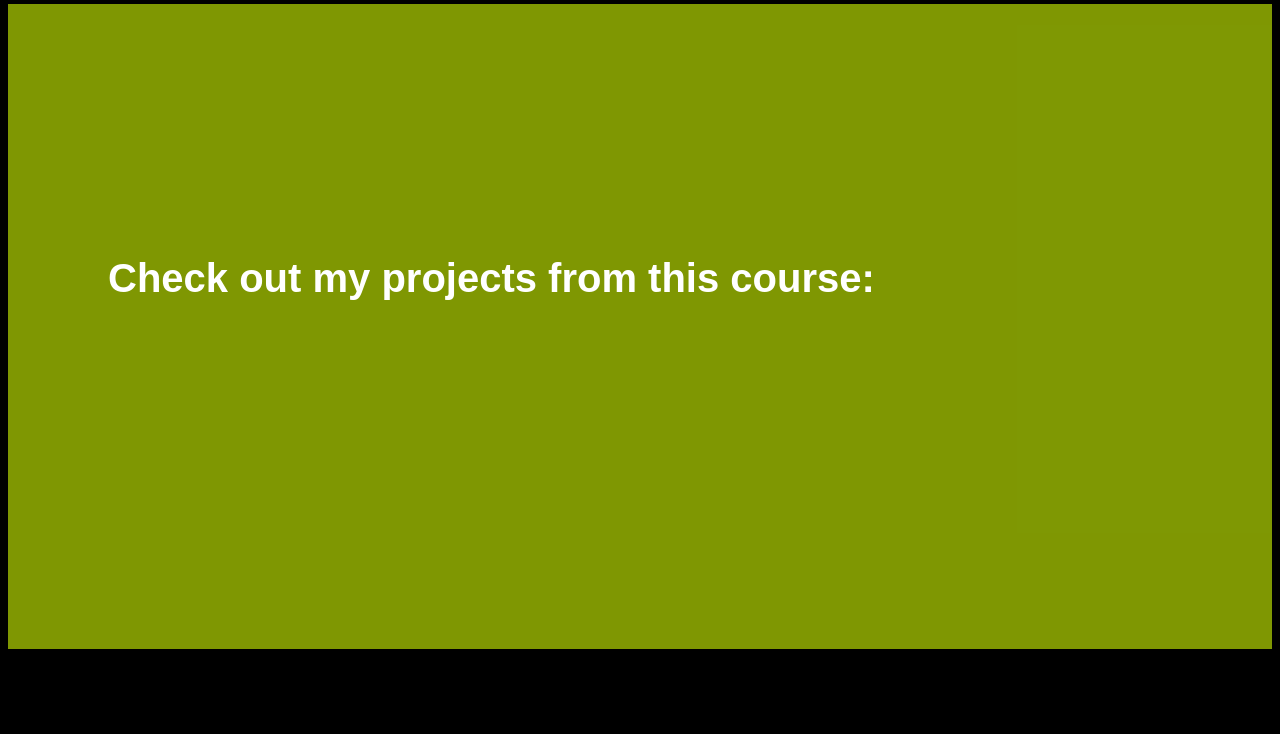
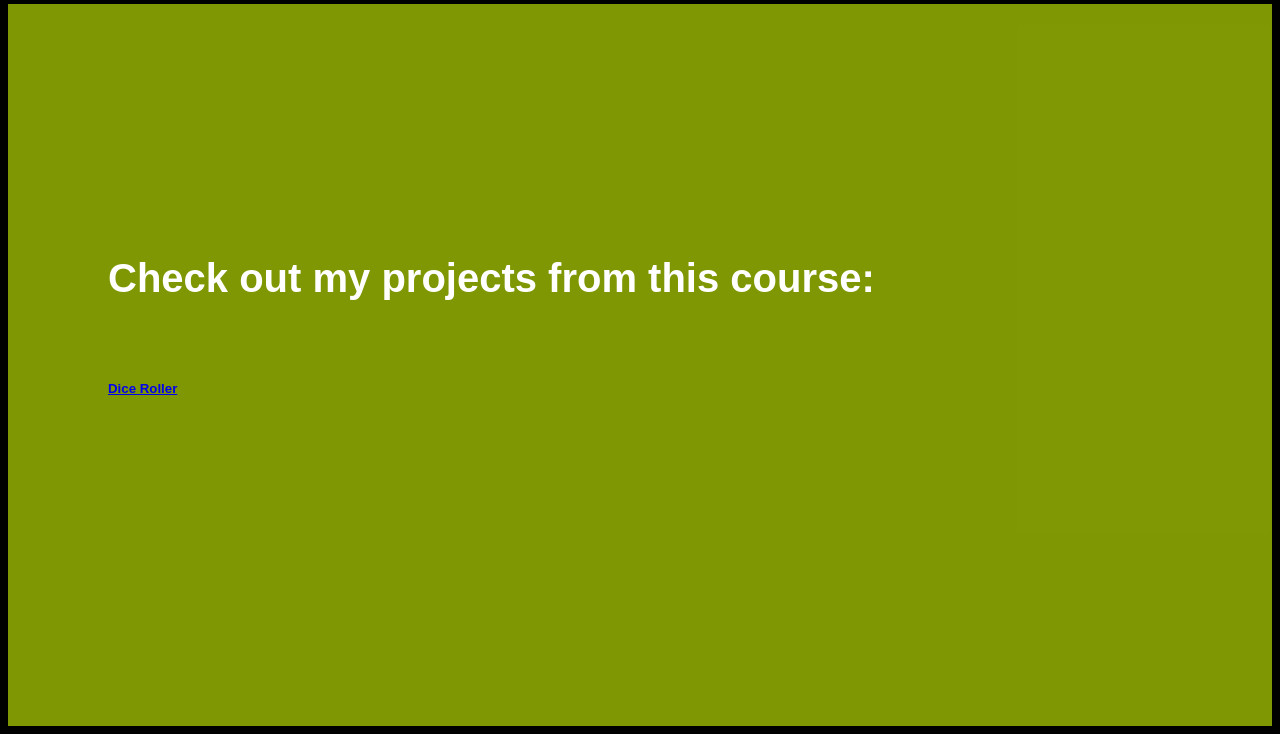
Before and after one commit to amnatasneem/portfolio, a plain HTML site: page index.html in a window 1280 px wide. Shown: the part 738-1472 px from the top of the page. Before the commit the page ends 1395 px from the top, so only its background shows below. Drawn offline with Linux system fonts and the light colour scheme.

Commit message:
added link to dice project

```diff
--- a/index.html
+++ b/index.html
@@ -19,7 +19,8 @@
 
     <div class = "projects">
         <h3>Check out my projects from this course:</h3>
-    </div>
+        <h5><a href = "https://orange-wave-0047cf310.2.azurestaticapps.net/">Dice Roller</a></h5>
     </div>
 
 </body>
+</html>
--- a/style.css
+++ b/style.css
@@ -1,7 +1,7 @@
 html {
   background-color: black;
 }
-h1, h3{
+h1, h3, h5{
   font-family: "Nunito Sans", sans-serif;
   font-weight: 9000;
   color: #FFFFFF;
```
